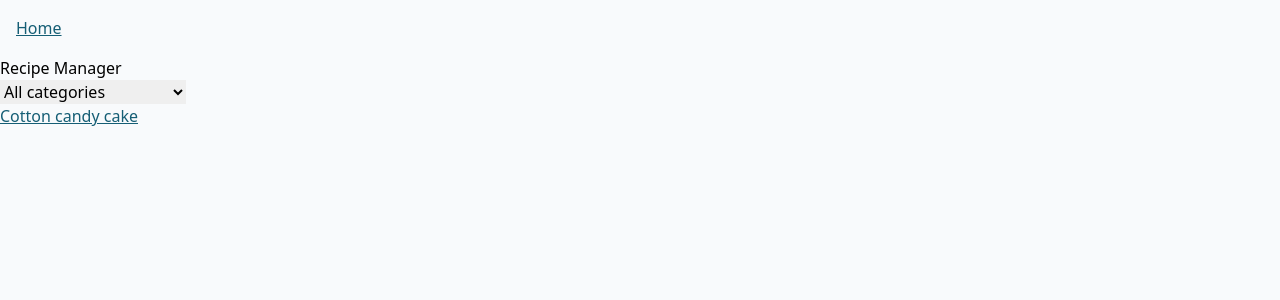
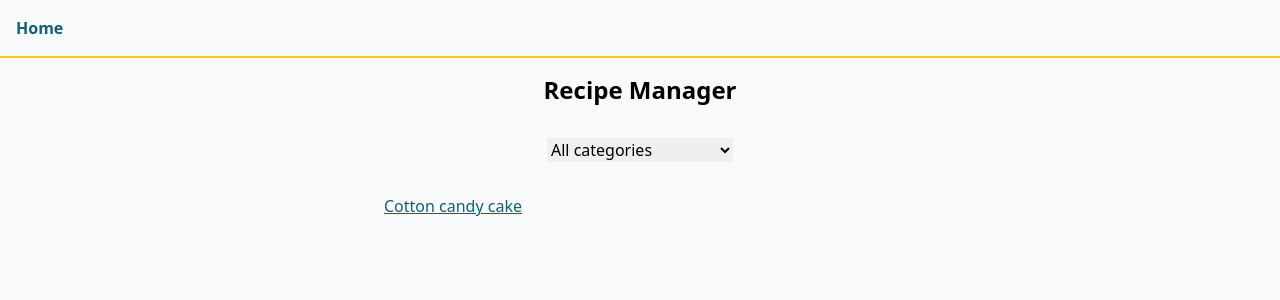
Before and after one commit to postmodernistx/recipe-manager, a Vue app: page / in a window 1280 px wide. Shown: the top 300 px of the page. Built offline with nearby package versions, Linux system fonts and the light colour scheme.

Commit message:
:lipstick:
Relates to #26
Closes #18

```diff
--- a/src/components/fixtures/PageHeader.vue
+++ b/src/components/fixtures/PageHeader.vue
@@ -1,5 +1,5 @@
 <template>
-  <header>
+  <header class="border-b-2 border-b-yellow-400 dark:border-b-stone-700">
     <nav class="p-4">
       <router-link :to="{ name: 'ViewHome' }">{{ locale.home }}</router-link>
     </nav>
@@ -11,3 +11,9 @@ export default {
   name: 'PageHeader',
 };
 </script>
+
+<style>
+.router-link-active {
+  @apply font-bold no-underline;
+}
+</style>
--- a/src/views/RecipeSingle/RecipeSingle.vue
+++ b/src/views/RecipeSingle/RecipeSingle.vue
@@ -11,8 +11,9 @@
         <h1 class="mt-4 text-3xl font-serif">{{ recipeData.name }}</h1>
       </div>
 
-      <div class="text-center max-w-lg mx-auto mt-8 mb-12 font-serif text-sm md:grid md:grid-cols-5 md:justify-between
-      print:grid print:justify-between print:grid-cols-5 print:my-2">
+      <div
+        class="text-center max-w-lg mx-auto mt-8 mb-12 font-serif text-sm md:grid md:grid-cols-5 md:justify-between print:grid print:justify-between print:grid-cols-5 print:my-2"
+      >
         <div class="metadata" :title="locale.recipeData.yields">
           <CakeIcon class="h-5 w-5" />
           <span>{{ recipeData.metadata.yields }}</span>
@@ -38,7 +39,6 @@
 
       <section class="six-columns">
         <div class="mb-8 ingredients print:grid print:grid-cols-2">
-
           <div>
             <h2 class="font-bold mb-2 uppercase">{{ locale.recipeData.ingredients }}</h2>
 
@@ -227,7 +227,7 @@ h3 {
 }
 
 h3 {
-  @apply font-bold mb-1 mt-2;
+  @apply font-bold mb-1 mt-4 print:mt-2;
 }
 
 .metadata {
--- a/src/views/ViewHome.vue
+++ b/src/views/ViewHome.vue
@@ -1,19 +1,21 @@
 <template>
   <div>
-    <h1>{{ locale.app_title }}</h1>
+    <h1 class="text-2xl font-bold my-4 text-center">{{ locale.app_title }}</h1>
+
     <div v-if="!$store.getters.allRecipesLoaded">
       {{ locale.loading }}
     </div>
+
     <div v-else>
-      <section class="filters">
-        <select @change="filterRecipeList" v-model="recipeFilter">
+      <section class="text-center my-8">
+        <select v-model="recipeFilter" @change="filterRecipeList">
           <option>{{ locale.all_categories }}</option>
           <option v-for="category in $store.getters.allCategories" :key="category">{{ category }}</option>
         </select>
       </section>
 
-      <ul v-for="recipe in filteredRecipes" :key="recipe.id">
-        <li>
+      <ul class="max-w-lg mx-auto">
+        <li v-for="recipe in filteredRecipes" :key="recipe.id" class="mb-4">
           <router-link :to="{ name: 'RecipeSingle', params: { name: recipe.id } }">{{ recipe.name }}</router-link>
         </li>
       </ul>
```
